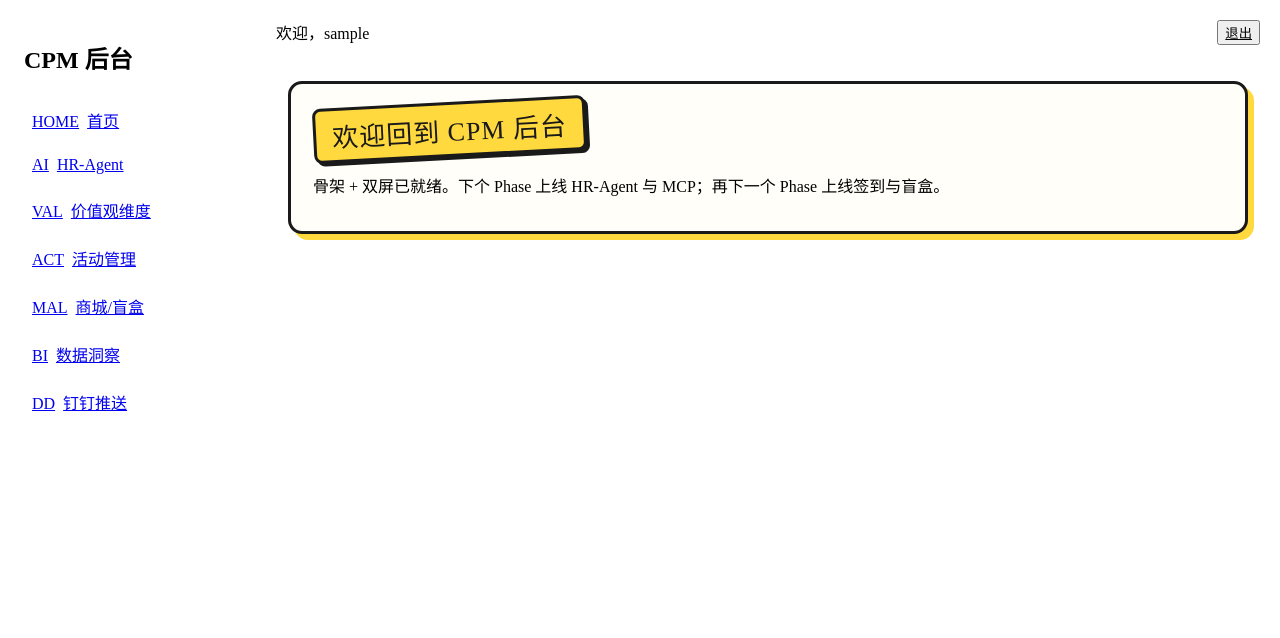
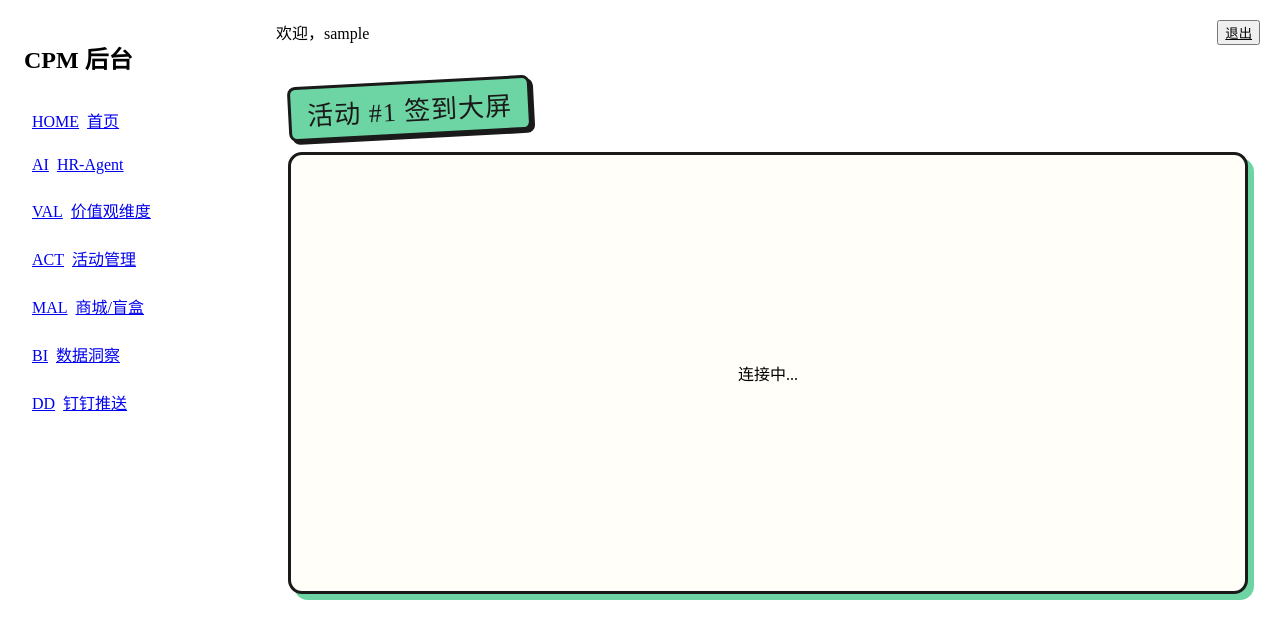
Before and after one commit to ToBorak/culture_points_mall_web, a React (Vite) app in the folder apps/admin/: page /activities/1/code in a window 1280 px wide. Before the commit this address led to /. Shown: the top 638 px of the page. Built offline with nearby package versions, Linux system fonts and the light colour scheme; no server answers; sample sign-in values are in the browser's storage; a web font is replaced by a local one.

Commit message:
feat:admin 活动二维码大屏（WebSocket 动态刷新）

```diff
--- a/apps/admin/package.json
+++ b/apps/admin/package.json
@@ -17,6 +17,7 @@
     "@tanstack/react-query": "^5.59.0",
     "axios": "^1.7.0",
     "framer-motion": "^11.11.0",
+    "qrcode.react": "^4.2.0",
     "react": "^19.0.0",
     "react-dom": "^19.0.0",
     "react-router-dom": "^6.26.0",
--- /dev/null
+++ b/apps/admin/src/pages/activities/ActivityCodePage.tsx
@@ -0,0 +1,44 @@
+import { useEffect, useState } from 'react';
+import { useParams } from 'react-router-dom';
+import { QRCodeCanvas } from 'qrcode.react';
+import { Panel, Shout } from '@cpm/ui';
+
+export function ActivityCodePage() {
+  const { id } = useParams();
+  const [code, setCode] = useState<string | null>(null);
+  const activityId = Number(id);
+  const h5Base = window.location.origin.replace(':5174', ':5173');
+
+  useEffect(() => {
+    const wsURL = `${window.location.protocol === 'https:' ? 'wss' : 'ws'}://${window.location.host.replace(':5174', ':8080')}/admin/activities/${activityId}/signin-codes/stream`;
+    const ws = new WebSocket(wsURL);
+    ws.onmessage = (ev) => {
+      try {
+        const obj = JSON.parse(ev.data) as { code: string };
+        setCode(obj.code);
+      } catch {
+        // ignore parse errors
+      }
+    };
+    return () => ws.close();
+  }, [activityId]);
+
+  const url = code ? `${h5Base}/signin?a=${activityId}&c=${code}` : '';
+
+  return (
+    <div>
+      <Shout tone="green">活动 #{activityId} 签到大屏</Shout>
+      <Panel shadow="green" className="mt-4 flex items-center justify-center" style={{ minHeight: 400 }}>
+        {code ? (
+          <div className="flex flex-col items-center">
+            <QRCodeCanvas value={url} size={300} bgColor="#fffef8" fgColor="#1a1a1a" />
+            <div className="mt-3 font-bangers text-3xl">CODE: {code}</div>
+            <div className="mt-1 text-xs text-ink/60">每 30s 自动刷新</div>
+          </div>
+        ) : (
+          <div>连接中...</div>
+        )}
+      </Panel>
+    </div>
+  );
+}
--- a/apps/admin/src/router.tsx
+++ b/apps/admin/src/router.tsx
@@ -6,6 +6,7 @@ import { ChatPage } from './pages/chat/ChatPage';
 import { MockOutboxPage } from './pages/dingtalk/MockOutboxPage';
 import { AdminHomePage } from './pages/home/AdminHomePage';
 import { ValuesPage } from './pages/values/ValuesPage';
+import { ActivityCodePage } from './pages/activities/ActivityCodePage';
 
 const wrap = (el: ReactNode) => <AdminLayout>{el}</AdminLayout>;
 
@@ -17,6 +18,7 @@ export function AdminRouter() {
       <Route path="/chat" element={wrap(<ChatPage />)} />
       <Route path="/values" element={wrap(<ValuesPage />)} />
       <Route path="/activities" element={wrap(<div>activities · Phase 3 实现</div>)} />
+      <Route path="/activities/:id/code" element={wrap(<ActivityCodePage />)} />
       <Route path="/mall" element={wrap(<div>mall · Phase 4 实现</div>)} />
       <Route path="/insights" element={wrap(<div>insights · 占位</div>)} />
       <Route path="/dingtalk/mock-outbox" element={wrap(<MockOutboxPage />)} />
```
Also changed, not shown: 1 other file (tests, documents, lock files or other folders).
